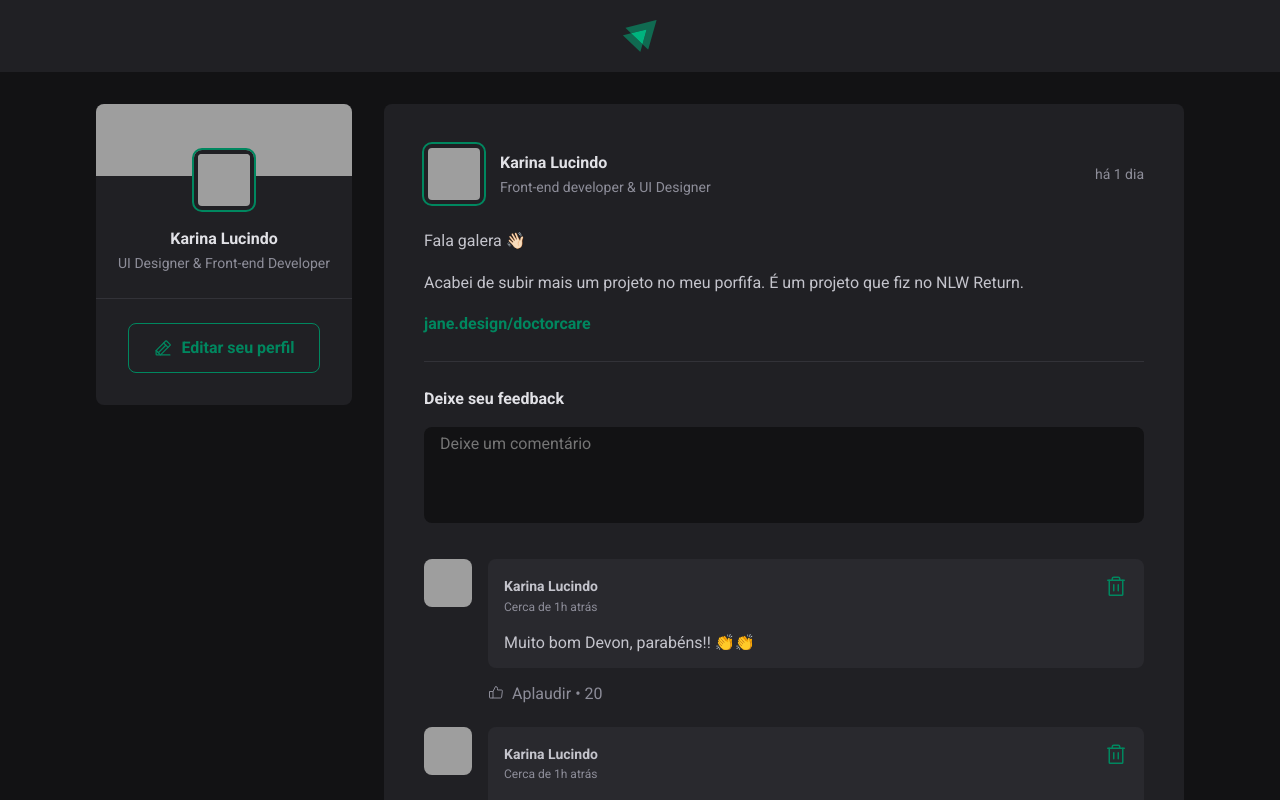
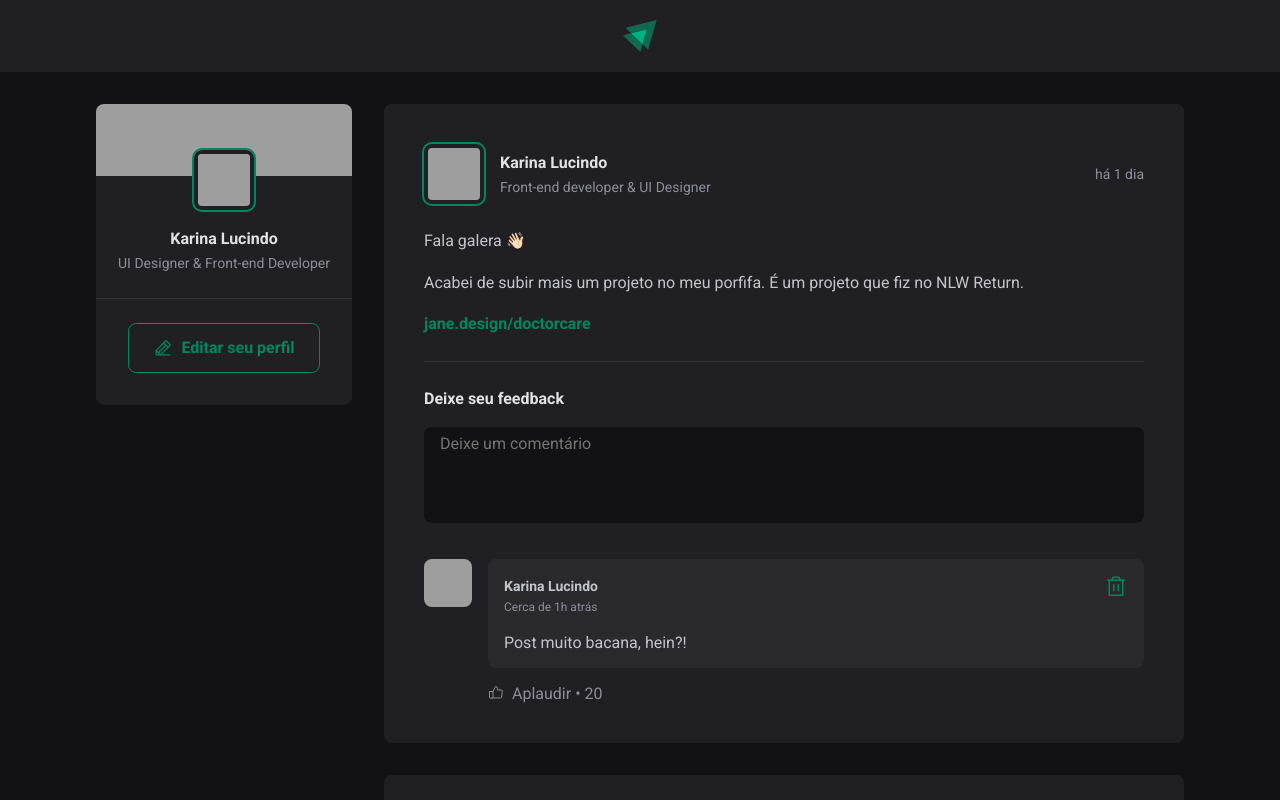
Before and after one commit to KarinaCavalcanti/React-Feed, a React (Vite) app: page / in a window 1280 px wide. Shown: the top 800 px of the page. Built offline with nearby package versions, Linux system fonts and the light colour scheme; grey boxes are pictures that could not be loaded.

Commit message:
Delete comments

```diff
--- a/src/App.jsx
+++ b/src/App.jsx
@@ -47,6 +47,7 @@
           {posts.map(post => {
             return (
               <Post
+                key={post.id}
                 author={post.author}
                 content={post.content}
                 publishedAt={post.publishedAt}
--- a/src/components/Comment.jsx
+++ b/src/components/Comment.jsx
@@ -2,7 +2,11 @@
 import { Avatar } from './Avatar';
 import styles from './Comment.module.css';
 
-export function Comment() {
+export function Comment({ content, onDeleteComment }) {
+  function handleDeleteComment() {
+    onDeleteComment(content)
+  }
+
   return (
     <div className={styles.comment}>
       <Avatar
@@ -24,6 +28,7 @@
               </time>
             </div>
             <button
+              onClick={handleDeleteComment}
               title="Deletar comentário"
             >
               <Trash
@@ -32,7 +37,7 @@
             </button>
           </header>
 
-          <p>Muito bom Devon, parabéns!! 👏👏</p>
+          <p>{content}</p>
         </div>
 
         <footer>
--- a/src/components/Post.jsx
+++ b/src/components/Post.jsx
@@ -8,7 +8,11 @@
 import styles from './Post.module.css';
 
 export function Post({ author, publishedAt, content }) {
-  const [comments, setComments] = useState([1, 2])
+  const [comments, setComments] = useState([
+    'Post muito bacana, hein?!'
+  ]);
+
+  const [newCommentText, setNewCommentText] = useState('')
 
   const publishedDateFormatted = format(publishedAt, "d 'de' LLLL 'às' H'h'mm", {
     locale: ptBR
@@ -22,7 +26,20 @@
   function handleCreateNewComment() {
     event.preventDefault();
 
-    setComments([...comments, comments.length + 1]);
+    setComments([...comments, newCommentText]);
+    setNewCommentText('');
+  }
+
+  function handleNewCommentChange() {
+    setNewCommentText(event.target.value);
+  }
+
+  function deleteComment(commentToDelete) {
+    const commentsWithoutDeletedOne = comments.filter(comment => {
+      return comment !== commentToDelete;
+    })
+
+    setComments(commentsWithoutDeletedOne);
   }
 
   return (
@@ -48,9 +65,9 @@
       <div className={styles.content}>
         {content.map(line => {
           if(line.type === 'paragraph') {
-            return <p>{line.content}</p>
+            return <p key={line.content}>{line.content}</p>
           } else {
-            return <p><a href="#">{line.content}</a></p>
+            return <p key={line.content}><a href="#">{line.content}</a></p>
           }
         })}
       </div>
@@ -59,7 +76,11 @@
         <strong>Deixe seu feedback</strong>
 
         <textarea
+          name="comment"
           placeholder="Deixe um comentário"
+          value={newCommentText}
+          onChange={handleNewCommentChange}
+          required
         />
 
         <footer>
@@ -72,7 +93,13 @@
       </form>
       <div className={styles.commentList}>
         {comments.map(comment => {
-          return <Comment />
+          return (
+            <Comment
+              key={comment}
+              content={comment}
+              onDeleteComment={deleteComment}
+            />
+          )
         })}
       </div>
     </article>
```
